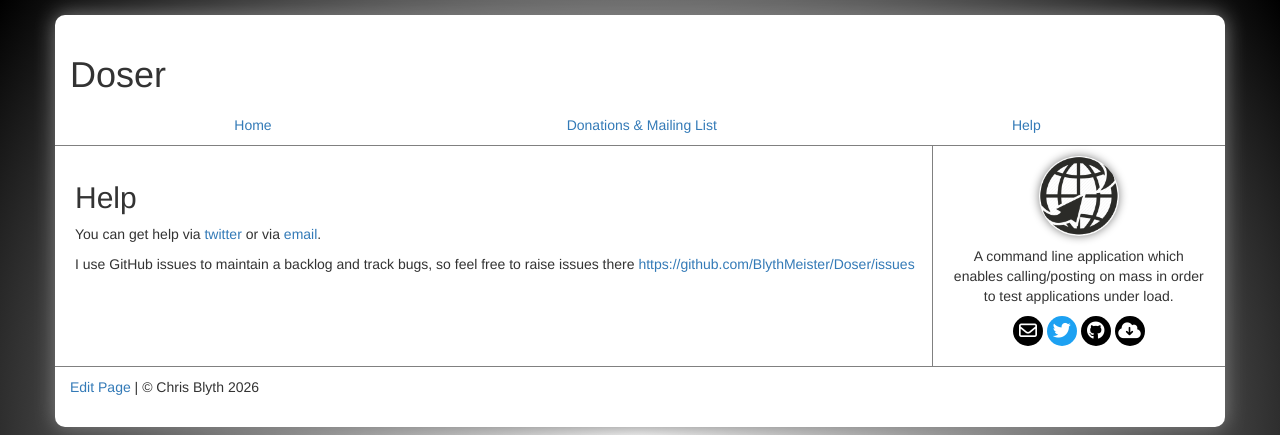
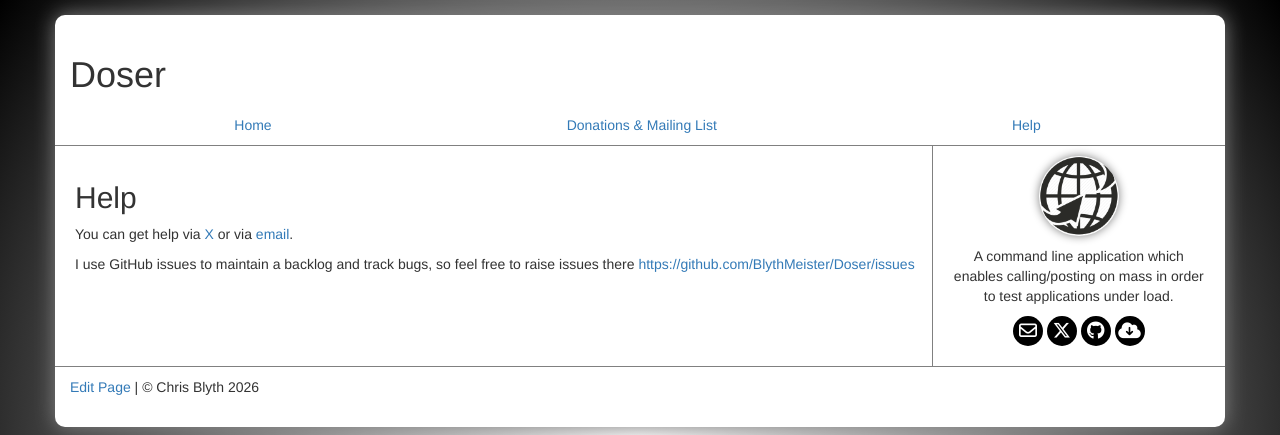
Before and after one commit to BlythMeister/Doser, a Jekyll site: the page built from docs/help/index.md, in a window 1280 px wide. Shown: the top 435 px of the page. Built offline with Jekyll 4.4.1, drawn with Linux system fonts in a browser that asks for light colours.

Commit message:
Update X profile links and brand icon
Co-authored-by: BlythMeister <1046836+BlythMeister@users.noreply.github.com>

```diff
--- a/docs/_config.yml
+++ b/docs/_config.yml
@@ -25,7 +25,7 @@ facebook:
 social:
     name: Chris Blyth
     links:
-        - https://www.twitter.com/BlythMeister
+        - https://x.com/BlythMeister
         - https://www.linkedin.com/in/chris-blyth/
         - https://github.com/BlythMeister
 
--- a/docs/_includes/sidebar.html
+++ b/docs/_includes/sidebar.html
@@ -9,7 +9,7 @@
     </div>
     <div class="icons">
         <a target="_blank" href="mailto:chris@blyth.me.uk" class="fa-regular fa-envelope"></a>
-        <a target="_blank" href="https://www.twitter.com/BlythMeister" class="fa-brands fa-twitter"></a>
+        <a target="_blank" href="https://x.com/BlythMeister" class="fa-brands fa-x-twitter" title="X"></a>
         <a target="_blank" href="https://github.com/BlythMeister/Doser" class="fa-brands fa-github"></a>
         <a target="_blank" href="https://www.nuget.org/packages/Doser/" class="fa-solid fa-cloud-arrow-down"></a>
     </div>
--- a/docs/css/styles.css
+++ b/docs/css/styles.css
@@ -181,8 +181,8 @@ a.fa-regular:hover {
     text-decoration: none;
 }
 
-.fa-brands.fa-twitter {
-    background: #1DA1F2;
+.fa-brands.fa-x-twitter {
+    background: #000000;
     color: #FFFFFF;
 }
 
--- a/docs/help/index.md
+++ b/docs/help/index.md
@@ -5,6 +5,6 @@ description: "Help"
 
 ## Help
 
-You can get help via <a href="https://twitter.com/BlythMeister" target="_blank">twitter</a> or via <a href="mailto:chris@blyth.me.uk"  target="_blank">email</a>.
+You can get help via <a href="https://x.com/BlythMeister" target="_blank">X</a> or via <a href="mailto:chris@blyth.me.uk"  target="_blank">email</a>.
 
 I use GitHub issues to maintain a backlog and track bugs, so feel free to raise issues there <a href="https://github.com/BlythMeister/Doser/issues" target="_blank">https://github.com/BlythMeister/Doser/issues</a>
```
